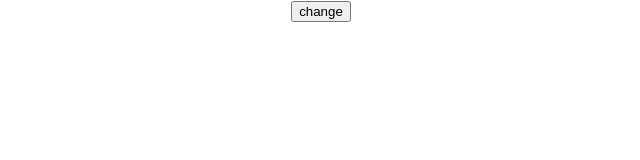
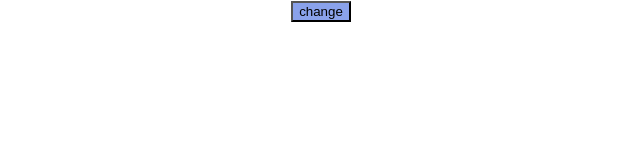
Before and after one commit to Sk-Bhardwaj24/react-practice, a React (Create React App) app: page / in a window 1280 px wide. Shown: the top 160 px of the page, without its empty margins (319-959 px from the left). Built offline with nearby package versions, Linux system fonts and the light colour scheme.

Commit message:
changing the color of button using useState hook and style property

```diff
--- a/src/Components/Button.jsx
+++ b/src/Components/Button.jsx
@@ -1,10 +1,6 @@
 import React from "react";
 
 const Button = () => {
-  const handleClick = (e) => {
-    console.log(e);
-    e.target.style.backgroundColor = color();
-  };
   const color = () => {
     var x = Math.floor(Math.random() * 256);
     var y = Math.floor(Math.random() * 256);
@@ -12,9 +8,22 @@ const Button = () => {
     var RGBColor = "rgb(" + x + "," + y + "," + z + ")";
     return RGBColor;
   };
+  const [btn, setBtn] = React.useState(color());
+  const handleClick = (e) => {
+    console.log(e);
+
+    e.target.style.backgroundColor = color();
+  };
+  const handleClicktwo = () => {
+    setBtn(color());
+  };
+
   return (
     <div>
-      <button onClick={(e) => handleClick(e)}>change</button>
+      {/* <button onClick={(e) => handleClick(e)}>change</button> */}
+      <button style={{ backgroundColor: `${btn}` }} onClick={handleClicktwo}>
+        change
+      </button>
     </div>
   );
 };
```
